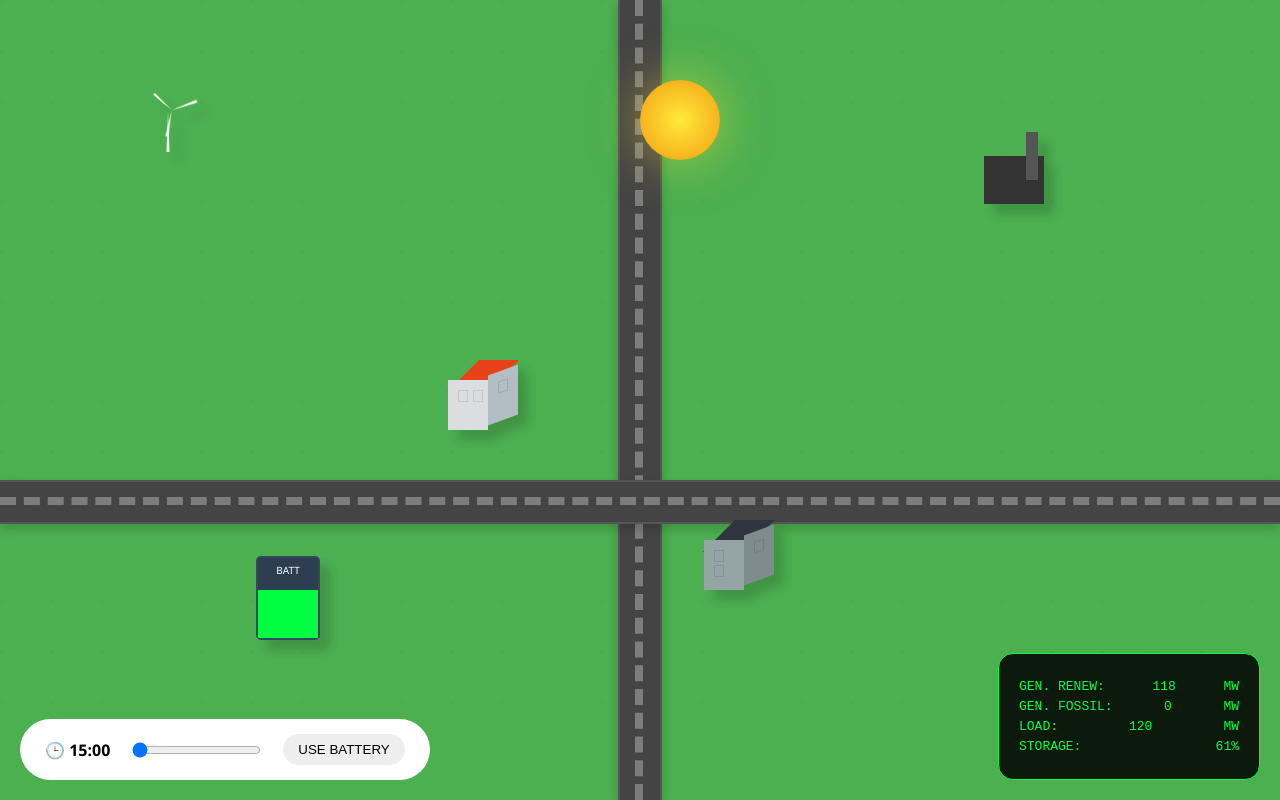
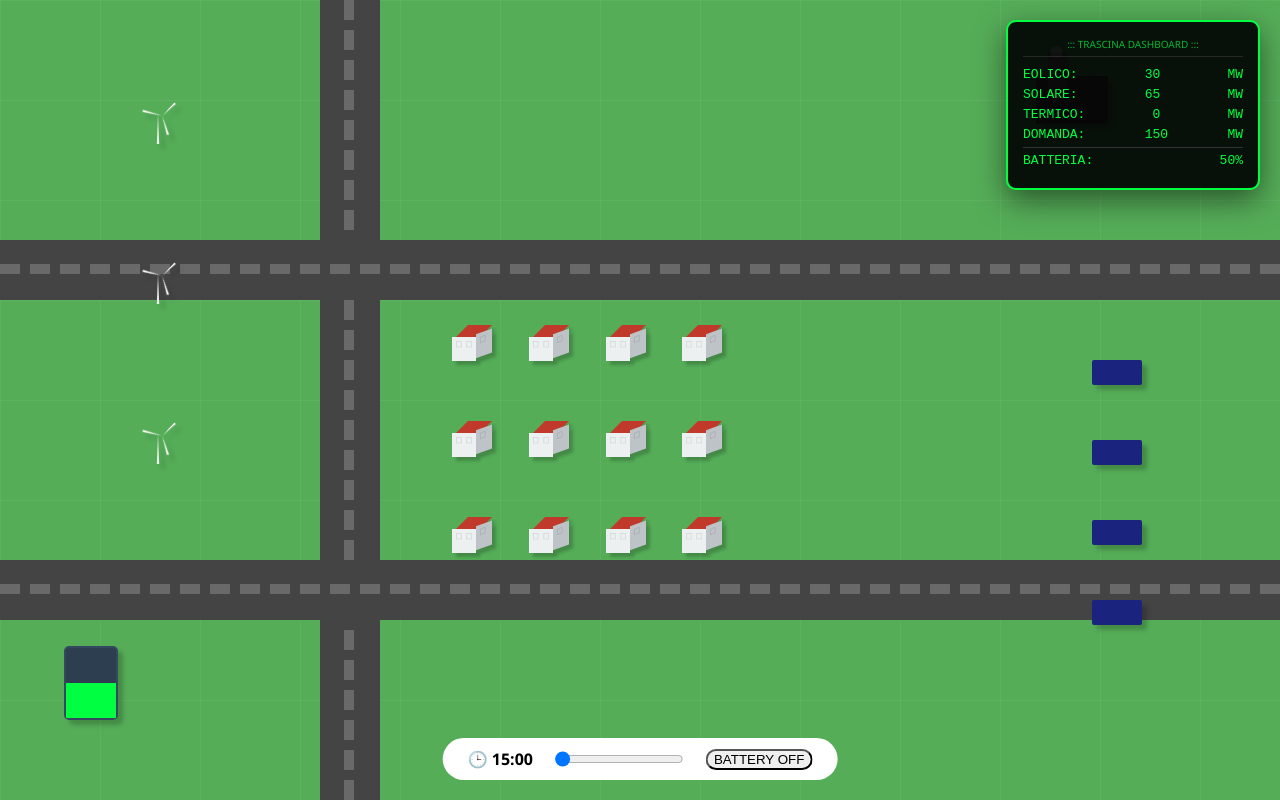
Before and after one commit to tedeschi-s/EcoGridSim_pwa, a plain HTML site: page index.html in a window 1280 px wide. Drawn offline with Linux system fonts and the light colour scheme.

Commit message:
Update index.html

```diff
--- a/index.html
+++ b/index.html
@@ -3,181 +3,176 @@
 <head>
     <meta charset="UTF-8">
     <meta name="viewport" content="width=device-width, initial-scale=1.0">
-    <title>EcoGrid - Urban Simulator</title>
+    <title>EcoGrid City Map</title>
     <style>
         :root { --wind-speed: 2s; --window-light: transparent; }
         body, html { margin: 0; padding: 0; width: 100%; height: 100%; overflow: hidden; font-family: 'Segoe UI', sans-serif; background: #2d3436; }
 
         #game-viewport {
             width: 100vw; height: 100vh;
-            background: #4caf50;
-            background-image: radial-gradient(circle at 2px 2px, rgba(0,0,0,0.05) 1px, transparent 0);
-            background-size: 50px 50px;
-            position: relative; transition: filter 2s, background 2s;
+            background: #55ad58;
+            background-image:
+                linear-gradient(rgba(255,255,255,0.05) 1px, transparent 1px),
+                linear-gradient(90deg, rgba(255,255,255,0.05) 1px, transparent 1px);
+            background-size: 100px 100px;
+            position: relative; transition: filter 2s;
         }
 
-        /* NOTTE */
-        .night-mode #game-viewport { background: #1b3022; filter: brightness(0.7); }
+        .night-mode #game-viewport { background: #1b3022; filter: brightness(0.6) contrast(1.1); }
         .night-mode { --window-light: #fff176; }
 
-        /* STRADE */
-        .road { position: absolute; background: #444; z-index: 1; box-shadow: 0 4px 10px rgba(0,0,0,0.2); }
-        .road-v { width: 40px; height: 100%; left: 50%; transform: translateX(-50%); border-left: 2px solid #555; border-right: 2px solid #555; }
-        .road-h { width: 100%; height: 40px; top: 60%; border-top: 2px solid #555; border-bottom: 2px solid #555; }
-        .marking-v { position: absolute; left: 50%; height: 100%; width: 2px; border-left: 8px dashed rgba(255,255,255,0.3); transform: translateX(-50%); }
-        .marking-h { position: absolute; top: 50%; width: 100%; height: 2px; border-top: 8px dashed rgba(255,255,255,0.3); transform: translateY(-50%); }
+        /* URBANISTICA: STRADE */
+        .road { position: absolute; background: #444; z-index: 1; display: flex; align-items: center; justify-content: center; }
+        .road-v { width: 60px; height: 100%; left: 25%; }
+        .road-h { width: 100%; height: 60px; top: 50%; }
+        .marking-v { height: 100%; width: 2px; border-left: 10px dashed rgba(255,255,255,0.2); }
+        .marking-h { width: 100%; height: 2px; border-top: 10px dashed rgba(255,255,255,0.2); }
 
-        /* SOLE */
-        #sun {
-            position: absolute; top: 10%; left: 50%; width: 80px; height: 80px;
-            background: radial-gradient(circle, #ffeb3b, #f39c12);
-            border-radius: 50%; box-shadow: 0 0 50px rgba(255,235,59,0.5); z-index: 5;
-            transition: transform 3s ease-in-out;
+        /* DASHBOARD FLOTTANTE E TRASCINABILE */
+        #dashboard {
+            position: absolute; top: 20px; right: 20px;
+            background: rgba(0,0,0,0.9); color: #00ff41; padding: 15px;
+            border-radius: 10px; width: 220px; border: 2px solid #00ff41;
+            z-index: 1000; cursor: move; user-select: none;
+            box-shadow: 0 10px 30px rgba(0,0,0,0.5);
         }
-        .night-mode #sun { transform: translateY(800px); }
+        .db-header { font-size: 10px; text-align: center; border-bottom: 1px solid #333; margin-bottom: 10px; padding-bottom: 5px; opacity: 0.7; }
+        .data-row { display: flex; justify-content: space-between; margin: 5px 0; font-family: monospace; font-size: 13px; }
 
         /* ASSET */
-        .asset { position: absolute; z-index: 10; filter: drop-shadow(10px 10px 5px rgba(0,0,0,0.15)); }
+        .asset { position: absolute; z-index: 10; filter: drop-shadow(5px 5px 2px rgba(0,0,0,0.2)); }
 
-        /* CASE ISOMETRICHE (Parallelepipedi) */
-        .house { width: 80px; height: 100px; }
+        /* CASE ISOMETRICHE */
+        .house { width: 40px; height: 50px; transform: scale(0.8); }
         .face { position: absolute; }
-        .front { width: 40px; height: 50px; background: #dcdde1; top: 20px; left: 0; }
-        .side { width: 30px; height: 50px; background: #b2bec3; top: 10px; left: 40px; transform: skewY(-20deg); }
-        .roof { width: 40px; height: 32px; background: #e84118; top: 0; left: 15px; transform: skewX(-45deg); }
+        .front { width: 30px; height: 30px; background: #ecf0f1; top: 15px; left: 0; }
+        .side { width: 20px; height: 30px; background: #bdc3c7; top: 8px; left: 30px; transform: skewY(-20deg); }
+        .roof { width: 30px; height: 20px; background: #c0392b; top: 0; left: 10px; transform: skewX(-45deg); }
+        .win { width: 5px; height: 6px; background: var(--window-light); position: absolute; transition: 1s; border: 0.5px solid rgba(0,0,0,0.1); }
 
-        /* FINESTRE */
-        .win { width: 8px; height: 10px; background: var(--window-light); position: absolute; border: 1px solid rgba(0,0,0,0.1); transition: background 1s; }
-
-        /* DASHBOARD */
-        .dashboard {
-            position: fixed; bottom: 20px; right: 20px;
-            background: rgba(0,0,0,0.85); color: #00ff41; padding: 20px;
-            border-radius: 15px; width: 220px; border: 1px solid #00ff41; z-index: 1000;
-        }
-        .data-row { display: flex; justify-content: space-between; margin: 5px 0; font-family: monospace; }
+        /* PALE EOLICHE */
+        .blades { transform-origin: center; animation: spin var(--wind-speed) linear infinite; }
+        @keyframes spin { from { transform: rotate(0deg); } to { transform: rotate(360deg); } }
 
         /* CONTROLLI */
         .controls {
-            position: fixed; bottom: 20px; left: 20px;
-            background: white; padding: 15px 25px; border-radius: 50px;
+            position: fixed; bottom: 20px; left: 50%; transform: translateX(-50%);
+            background: white; padding: 10px 25px; border-radius: 50px;
             display: flex; gap: 20px; align-items: center; z-index: 1000;
         }
-
-        /* ANIMAZIONE PALE */
-        .blades { transform-origin: center; animation: spin var(--wind-speed) linear infinite; }
-        @keyframes spin { from { transform: rotate(0deg); } to { transform: rotate(360deg); } }
     </style>
 </head>
 <body>
 
 <div id="game-viewport">
-    <div id="sun"></div>
+    <div class="road road-v"><div class="marking-v"></div></div>
+    <div class="road road-h" style="top:30%"><div class="marking-h"></div></div>
+    <div class="road road-h" style="top:70%"><div class="marking-h"></div></div>
 
-    <div class="road road-v"><div class="marking-v"></div></div>
-    <div class="road road-h"><div class="marking-h"></div></div>
-
-    <svg class="asset" style="top:15%; left:75%; width:120px" viewBox="0 0 100 80">
-        <rect x="20" y="30" width="50" height="40" fill="#333"/>
-        <rect x="55" y="10" width="10" height="40" fill="#555"/>
-        <circle id="smoke" cx="60" cy="10" r="5" fill="white" opacity="0"/>
+    <svg class="asset" style="top:5%; left:80%; width:120px" viewBox="0 0 100 80">
+        <rect x="10" y="30" width="60" height="40" fill="#444"/>
+        <rect x="20" y="10" width="15" height="30" fill="#666"/>
+        <circle id="smoke" cx="27" cy="10" r="5" fill="white" opacity="0.5"/>
     </svg>
 
-    <div class="asset house" style="top:45%; left:35%;">
-        <div class="face roof"></div>
-        <div class="face side">
-            <div class="win" style="top:10px; left:10px;"></div>
-        </div>
-        <div class="face front">
-            <div class="win" style="top:10px; left:10px;"></div>
-            <div class="win" style="top:10px; left:25px;"></div>
-        </div>
-    </div>
+    <div id="wind-farm"></div>
+    <div id="solar-farm"></div>
 
-    <div class="asset house" style="top:65%; left:55%;">
-        <div class="face roof" style="background:#2f3640"></div>
-        <div class="face side" style="background:#7f8c8d">
-            <div class="win" style="top:10px; left:10px;"></div>
-        </div>
-        <div class="face front" style="background:#95a5a6">
-            <div class="win" style="top:10px; left:10px;"></div>
-            <div class="win" style="top:25px; left:10px;"></div>
-        </div>
-    </div>
+    <div id="residential-zone"></div>
 
-    <svg class="asset" style="top:10%; left:10%; width:80px" viewBox="0 0 100 100">
-        <path d="M48 90 L52 90 L50 40 Z" fill="#eee"/>
-        <g class="blades" style="transform-box: fill-box; transform-origin: center;">
-            <path d="M50 40 L50 10 L53 10 Z" fill="white"/>
-            <path d="M50 40 L80 55 L78 58 Z" fill="white"/>
-            <path d="M50 40 L20 55 L22 58 Z" fill="white"/>
-        </g>
-    </svg>
-
-    <div class="asset" style="bottom:20%; left:20%; width:60px; height:80px; background:#2c3e50; border-radius:5px; border:2px solid #34495e">
-        <div id="batt-fill" style="position:absolute; bottom:0; width:100%; background:#00ff41; height:50%; transition: height 0.5s;"></div>
-        <div style="color:white; font-size:10px; text-align:center; margin-top:5px; position:relative;">BATT</div>
+    <div class="asset" style="bottom:10%; left:5%; width:50px; height:70px; background:#2c3e50; border-radius:5px; border:2px solid #34495e">
+        <div id="batt-fill" style="position:absolute; bottom:0; width:100%; background:#00ff41; height:50%;"></div>
     </div>
 </div>
 
-<div class="dashboard">
-    <div class="data-row"><span>GEN. RENEW:</span> <span id="db-renew">0</span> MW</div>
-    <div class="data-row"><span>GEN. FOSSIL:</span> <span id="db-thermal">0</span> MW</div>
-    <div class="data-row"><span>LOAD:</span> <span id="db-demand">0</span> MW</div>
-    <div class="data-row"><span>STORAGE:</span> <span id="db-batt">50%</span></div>
+<div id="dashboard">
+    <div class="db-header">::: TRASCINA DASHBOARD :::</div>
+    <div class="data-row"><span>EOLICO:</span> <span id="db-wind">0</span> MW</div>
+    <div class="data-row"><span>SOLARE:</span> <span id="db-solar">0</span> MW</div>
+    <div class="data-row"><span>TERMICO:</span> <span id="db-thermal">0</span> MW</div>
+    <div class="data-row"><span>DOMANDA:</span> <span id="db-demand">0</span> MW</div>
+    <div class="data-row" style="border-top:1px solid #333; margin-top:5px; padding-top:5px;">
+        <span>BATTERIA:</span> <span id="db-batt">50%</span>
+    </div>
 </div>
 
 <div class="controls">
     <div style="font-weight:bold">🕒 <span id="clock">12:00</span></div>
-    <input type="range" id="thermal-slider" min="0" max="100" value="0">
-    <button id="btn-batt" style="padding:8px 15px; border-radius:20px; border:none; cursor:pointer; background:#eee">USE BATTERY</button>
+    <input type="range" id="thermal-slider" value="0">
+    <button id="btn-batt" style="border-radius:20px; cursor:pointer;">BATTERY OFF</button>
 </div>
 
 <script>
-    let time = 12;
-    let battery = 50;
-    let useBatt = false;
+    // Generazione dinamica della città
+    const resZone = document.getElementById('residential-zone');
+    for(let i=0; i<12; i++) {
+        const h = document.createElement('div');
+        h.className = 'asset house';
+        h.style.left = (35 + (i%4)*6) + '%';
+        h.style.top = (40 + Math.floor(i/4)*12) + '%';
+        h.innerHTML = `<div class="face roof"></div><div class="face side"><div class="win" style="top:5px;left:5px"></div></div>
+                       <div class="face front"><div class="win" style="top:5px;left:5px"></div><div class="win" style="top:5px;left:18px"></div></div>`;
+        resZone.appendChild(h);
+    }
 
-    document.getElementById('btn-batt').onclick = function() {
-        useBatt = !useBatt;
-        this.style.background = useBatt ? '#00ff41' : '#eee';
-    };
+    const windFarm = document.getElementById('wind-farm');
+    for(let i=0; i<3; i++) {
+        const w = document.createElement('div');
+        w.className = 'asset';
+        w.style.left = '10%'; w.style.top = (10 + i*20) + '%';
+        w.innerHTML = `<svg width="60" height="80" viewBox="0 0 100 100">
+            <path d="M48 90 L52 90 L50 40 Z" fill="#eee"/>
+            <g class="blades"><path d="M50 40 L50 10 L53 10 Z" fill="white"/>
+            <path d="M50 40 L80 55 L78 58 Z" fill="white"/><path d="M50 40 L20 55 L22 58 Z" fill="white"/></g></svg>`;
+        windFarm.appendChild(w);
+    }
 
-    function update() {
+    const solarFarm = document.getElementById('solar-farm');
+    for(let i=0; i<4; i++) {
+        const s = document.createElement('div');
+        s.className = 'asset';
+        s.style.right = '10%'; s.style.top = (45 + i*10) + '%';
+        s.innerHTML = `<svg width="60" height="30"><rect fill="#1a237e" width="50" height="25" rx="2" skewX="-10"/></svg>`;
+        solarFarm.appendChild(s);
+    }
+
+    // Trascinamento Dashboard
+    const db = document.getElementById("dashboard");
+    let isDragging = false, offset = [0,0];
+    db.onmousedown = (e) => { isDragging = true; offset = [db.offsetLeft - e.clientX, db.offsetTop - e.clientY]; };
+    document.onmousemove = (e) => { if(isDragging) { db.style.left = (e.clientX + offset[0]) + 'px'; db.style.top = (e.clientY + offset[1]) + 'px'; } };
+    document.onmouseup = () => isDragging = false;
+
+    // Logica di Gioco
+    let time = 12, battery = 50, useBatt = false;
+    document.getElementById('btn-batt').onclick = function() { useBatt = !useBatt; this.style.background = useBatt ? '#00ff41' : '#eee'; };
+
+    function loop() {
         time = (time + 0.01) % 24;
         const isNight = time > 19 || time < 6;
         document.body.classList.toggle('night-mode', isNight);
         document.getElementById('clock').innerText = Math.floor(time).toString().padStart(2, '0') + ":00";
 
-        // Vento e Sole
-        let wind = 40 + Math.sin(time) * 20;
-        let sun = isNight ? 0 : 80 * Math.sin((time-6)*Math.PI/13);
+        let windPower = 30 + Math.random() * 20;
+        let solarPower = isNight ? 0 : 80 * Math.sin((time-6)*Math.PI/13);
         let thermal = parseInt(document.getElementById('thermal-slider').value);
-        let demand = isNight ? 40 : 120;
+        let demand = isNight ? 50 : 150;
+        let balance = (windPower + solarPower + thermal) - demand;
 
-        let totalRenew = Math.floor(wind + sun);
-        let balance = (totalRenew + thermal) - demand;
+        if (balance > 0) battery = Math.min(100, battery + 0.05);
+        else if (useBatt && battery > 0) { battery -= 0.1; balance += 40; }
 
-        // Batteria
-        if (balance > 0) battery = Math.min(100, battery + 0.05);
-        else if (useBatt && battery > 0) {
-            battery = Math.max(0, battery - 0.1);
-            balance += 30;
-        }
-
-        // Grafica
-        document.documentElement.style.setProperty('--wind-speed', (120-wind)/25 + 's');
+        document.documentElement.style.setProperty('--wind-speed', (120-windPower)/20 + 's');
         document.getElementById('batt-fill').style.height = battery + "%";
-
-        // Dashboard
-        document.getElementById('db-renew').innerText = totalRenew;
+        document.getElementById('db-wind').innerText = Math.floor(windPower);
+        document.getElementById('db-solar').innerText = Math.floor(solarPower);
         document.getElementById('db-thermal').innerText = thermal;
         document.getElementById('db-demand').innerText = demand;
         document.getElementById('db-batt').innerText = Math.floor(battery) + "%";
 
-        requestAnimationFrame(update);
+        requestAnimationFrame(loop);
     }
-    update();
+    loop();
 </script>
 </body>
 </html>
```
